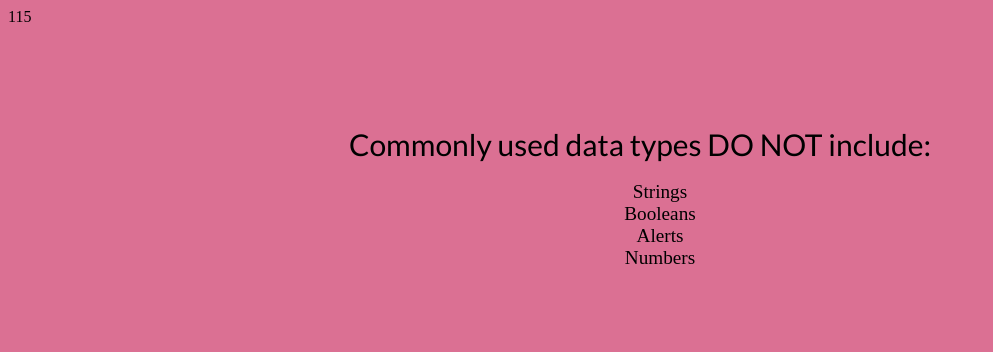
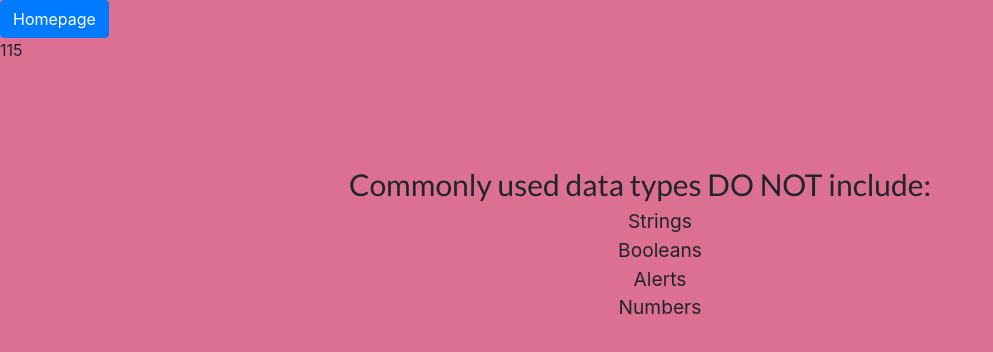
Before and after one commit to maryamc/Homework4Quiz, a plain HTML site: page index.html in a window 1280 px wide. Shown: the whole page, without its empty margins (0-993 px from the left). Drawn offline with nearby package versions, Linux system fonts and the light colour scheme.

Commit message:
linking pages together

```diff
--- a/index.html
+++ b/index.html
@@ -3,12 +3,13 @@
   <head>
     <meta charset="UTF-8" />
     <meta name="viewport" content="width=device-width, initial-scale=1.0" />
-    <!-- <link rel="stylesheet" href="https://stackpath.bootstrapcdn.com/bootstrap/4.5.2/css/bootstrap.min.css" integrity="sha384-JcKb8q3iqJ61gNV9KGb8thSsNjpSL0n8PARn9HuZOnIxN0hoP+VmmDGMN5t9UJ0Z" crossorigin="anonymous"> -->
+    <link rel="stylesheet" href="https://stackpath.bootstrapcdn.com/bootstrap/4.5.2/css/bootstrap.min.css" integrity="sha384-JcKb8q3iqJ61gNV9KGb8thSsNjpSL0n8PARn9HuZOnIxN0hoP+VmmDGMN5t9UJ0Z" crossorigin="anonymous">
     <link rel="stylesheet" href="./style.css">
     <link href="https://fonts.googleapis.com/css2?family=Lato&display=swap" rel="stylesheet">
     <title>Javascript Quiz</title>
   </head>
   <body>
+    <a class="btn btn-primary" href="homepage.html" role="button">Homepage</a>
     <div id="timer"></div>
 
     <div id="question"></div>
```
